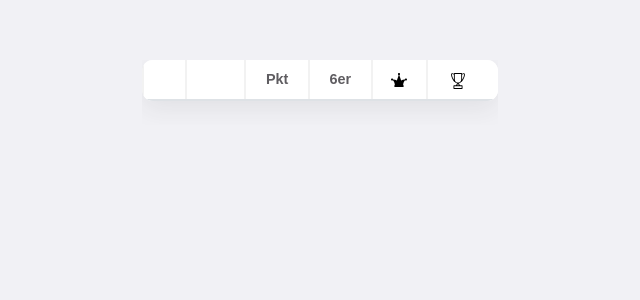
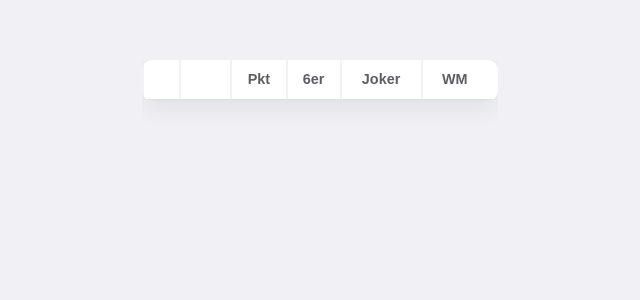
Before and after one commit to ConstantinKurz/TipApp, a Django app: template tip_app_main/templates/tip_app_main/ranking.html in a window 1280 px wide. Shown: the part 56-356 px from the top of the page, without its empty margins (320-960 px from the left). Run offline with Django 3.2, Linux system fonts and the light colour scheme; the template is opened without the code that fills it, so the values that code supplies are empty; parts of the project's set-up code (start-up, migrations or seed data) failed here and were passed over; some libraries are stand-ins or nearby versions.

Commit message:
revised error in svg

```diff
--- a/tip_app_main/templates/tip_app_main/ranking.html
+++ b/tip_app_main/templates/tip_app_main/ranking.html
@@ -12,11 +12,9 @@
         <th class="col_user_source"></th>
         <th class="col_value head_borders">Pkt</th>
         <th class="col_value head_borders">6er</th>
-        <th class="col_value_joker head_borders">
-          <img src="/media/static_pics/joker.svg">
+        <th class="col_value_joker head_borders">Joker
         </th>
-        <th class="col_value">
-          <img src="/media/static_pics/trophy.svg">
+        <th class="col_value">WM
         </th>
       </thead>
       {% for user in users_ranked %}
```
